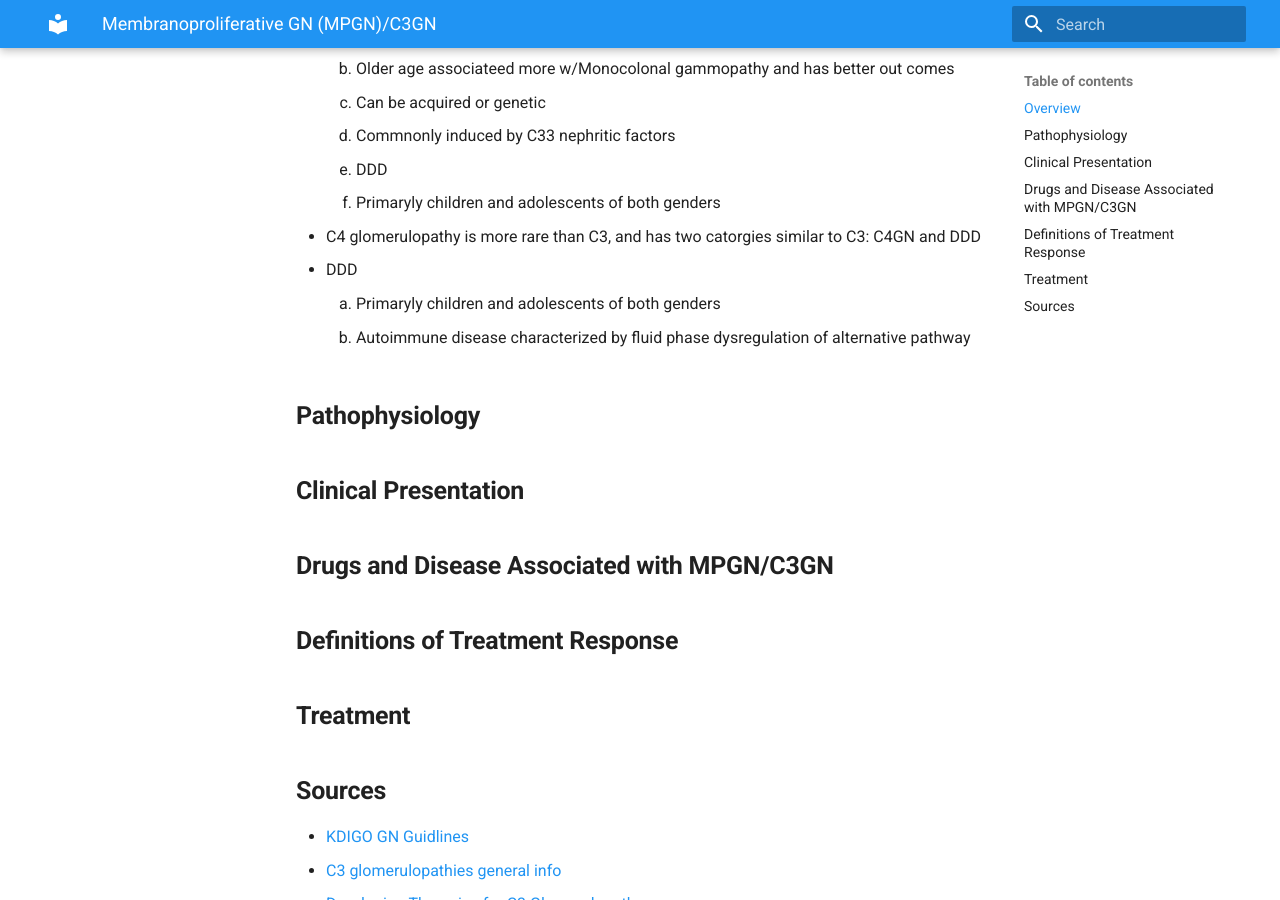
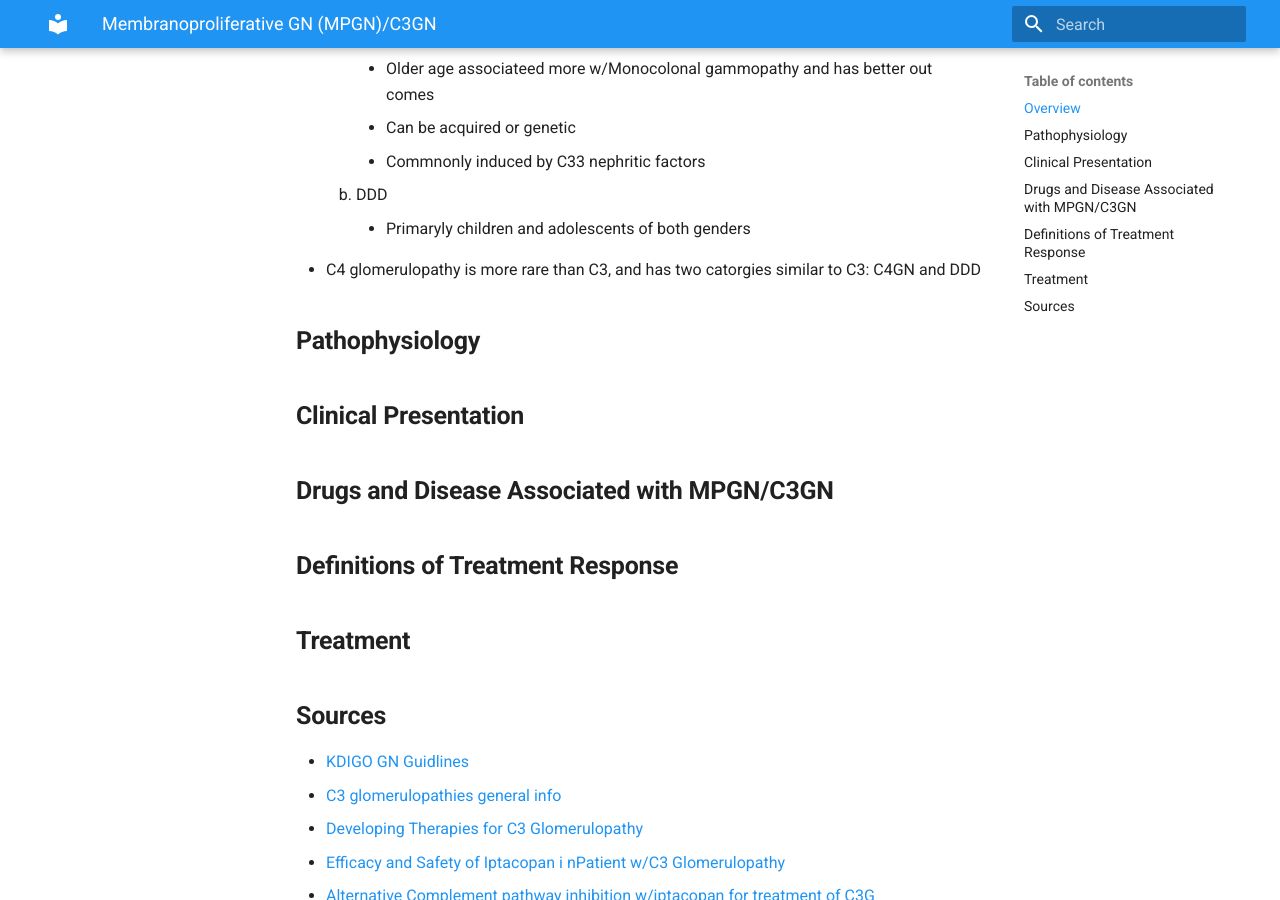
Before and after one commit to TTUNEPH2025/GN, an MkDocs documentation site: the page built from docs/MPGN-C3GN.md, in a window 1280 px wide and 900 px high, scrolled down 645 px. Built offline with MkDocs 1.6.1 and Material for MkDocs 9.7.7, drawn with Linux system fonts in a browser that asks for light colours.

Commit message:
Update MPGN-C3GN.md

```diff
--- a/docs/MPGN-C3GN.md
+++ b/docs/MPGN-C3GN.md
@@ -8,15 +8,12 @@
   * C3 glomerulopathy is a rare entity that commenly presents in an MPGN pattern of injury and can be delinated in to two categories: C3 glmerulonephritis (C3GN) and Dense Deposition Disease (DDD)
     1. C3GN
         - Primarly found in adults
-       - Older age associateed more w/Monocolonal gammopathy and has better out comes
-       - Can be acquired or genetic
-       - Commnonly induced by C33 nephritic factors
+        - Older age associateed more w/Monocolonal gammopathy and has better out comes
+        - Can be acquired or genetic
+        - Commnonly induced by C33 nephritic factors
     2. DDD
-       - Primaryly children and adolescents of both genders
+        - Primaryly children and adolescents of both genders
   * C4 glomerulopathy is more rare than C3, and has two catorgies similar to C3: C4GN and DDD
-  * DDD
-    1. Primaryly children and adolescents of both genders
-    2. Autoimmune disease characterized by fluid phase dysregulation of alternative pathway
 ## **Pathophysiology**
 ## **Clinical Presentation**
 ## **Drugs and Disease Associated with MPGN/C3GN**
```
